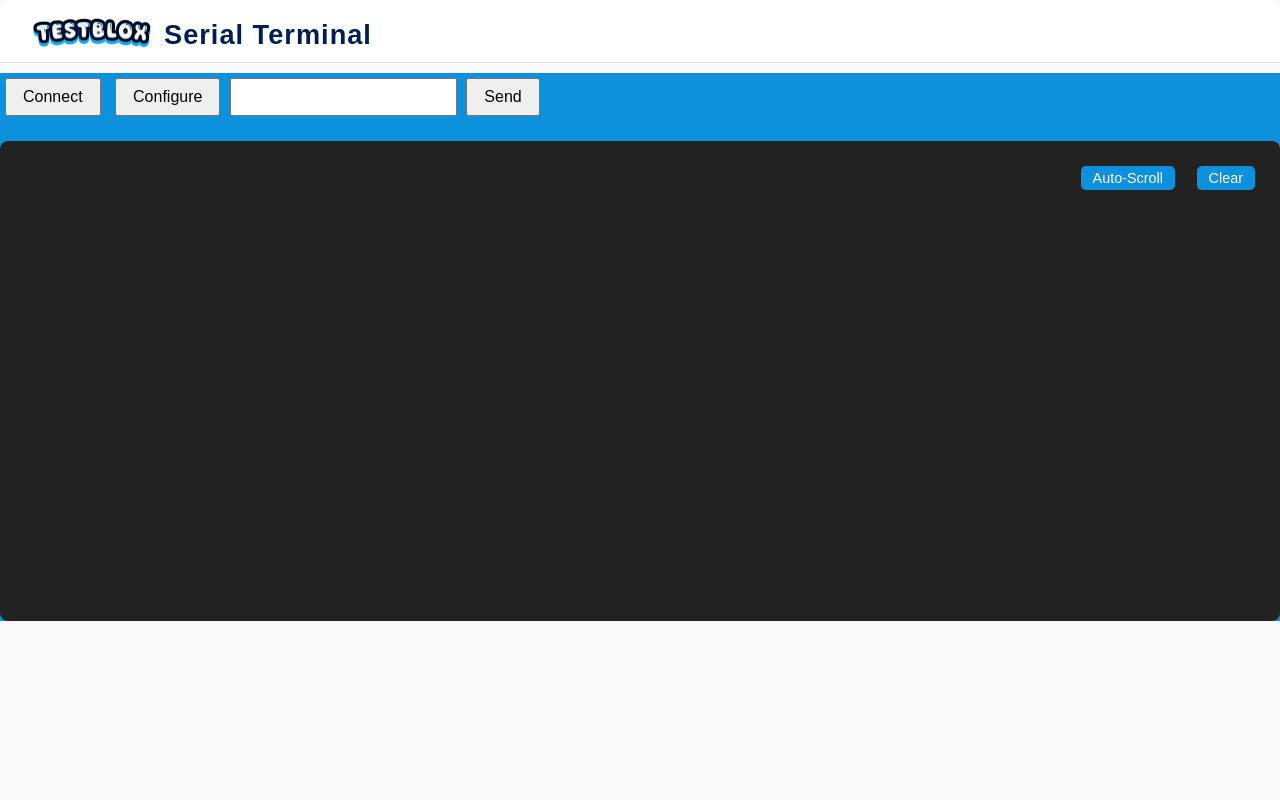
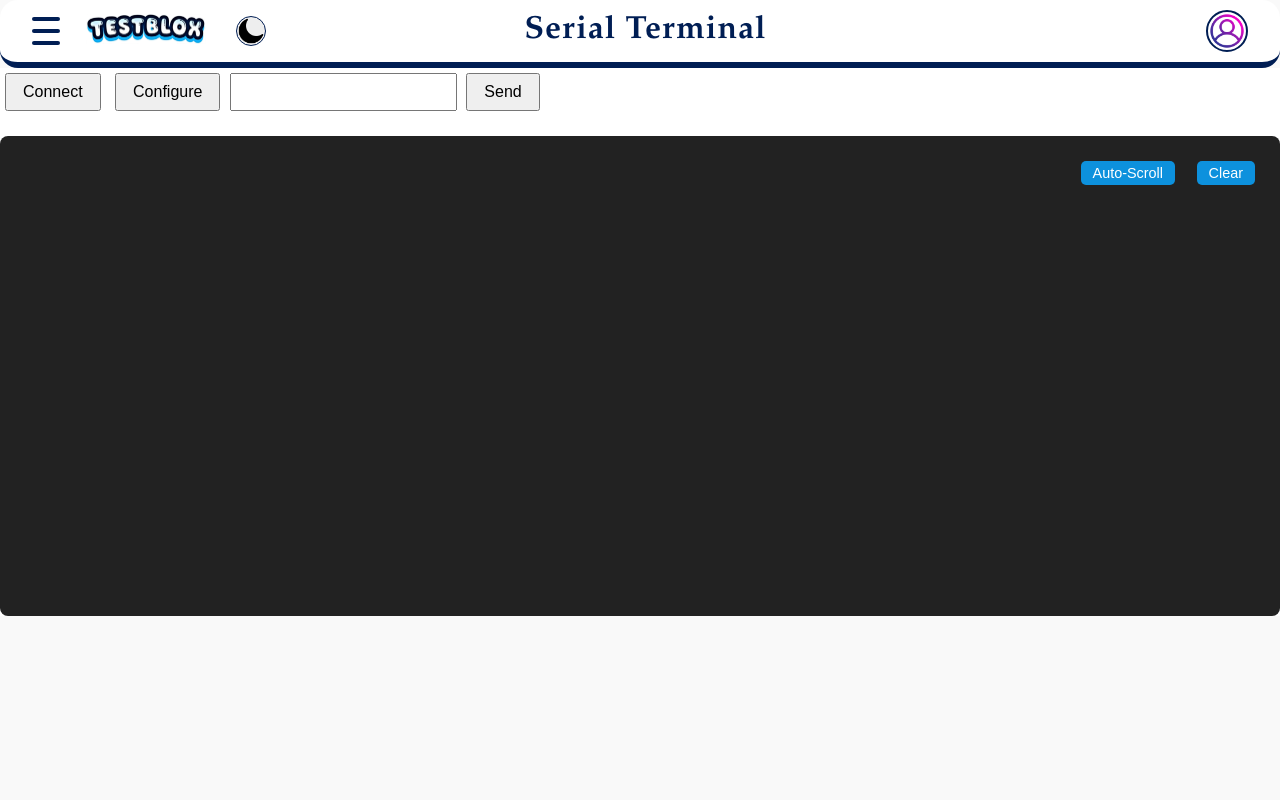
Before and after one commit to VenkateshChandra/VenkateshChandra.github.io, a PHP site: page /serial_term/serial_term.html in a window 1280 px wide. Run offline with PHP 8.4, Linux system fonts and the light colour scheme.

Commit message:
Added the folloeing functionalities :

```diff
--- a/serial_term/serial_term.html
+++ b/serial_term/serial_term.html
@@ -9,11 +9,47 @@
 
 <body>
   <header class="ser_term_header">
+    <div class="hamburger" id="hamburger-menu" tabindex="0" aria-label="Open navigation menu">
+      <span></span>
+      <span></span>
+      <span></span>
+    </div>
     <div class="ser_term_logo">
       <img src="..\common_artifacts\logo\test_blox_header_logo.png" alt="Test Blox Logo">
     </div>
-    <h2 class="ser_term_title">Serial Terminal</h2>
+    <div class="theme-toggle" id="theme-toggle" title="Toggle dark/light mode" tabindex="0">
+      <img id="theme-toggle-icon" src="../common_artifacts/logo/moon_icon.png" alt="Toggle Theme" />
+    </div>
+        <h2 class="ser_term_title">Serial Terminal</h2>
+    <div class="user-profile" id="user-profile">
+      <img src="../common_artifacts/logo/user_icon.png" alt="User" id="user-profile-icon" tabindex="0" />
+    </div>
   </header>
+
+  <!-- Side Navigation Slider -->
+  <nav id="side-nav" class="side-nav">
+    <div class="side-nav-content">
+      <button class="close-side-nav" id="close-side-nav" aria-label="Close navigation">&times;</button>
+      <ul>
+        <li><a href="#">Option_1</a></li>
+        <li><a href="#">Option_2</a></li>
+        <li><a href="#">Option_3</a></li>
+      </ul>
+    </div>
+  </nav>
+
+  <!-- Profile Navigation -->
+  <nav id="profile-nav" class="profile-nav">
+    <div class="profile-nav-content">
+      <button class="close-profile-nav" id="close-profile-nav" aria-label="Close profile">&times;</button>
+      <ul>
+        <li><a href="#">Profile</a></li>
+        <li><a href="#">Settings</a></li>
+        <li><a href="#">Logout</a></li>
+      </ul>
+    </div>
+  </nav>
+
   <div class="ser_term_container">
     <button id="connect-btn">Connect</button>
     <button id="configure-btn">Configure</button>
--- a/serial_term/serial_term_script.js
+++ b/serial_term/serial_term_script.js
@@ -250,3 +250,88 @@ async function receive() {
 document.getElementById('clear-btn').addEventListener('click', function () {
   document.getElementById('output').textContent = '';
 });
+
+// Hamburger and side nav logic
+const hamburgerMenu = document.getElementById('hamburger-menu');
+const sideNav = document.getElementById('side-nav');
+const closeSideNav = document.getElementById('close-side-nav');
+
+hamburgerMenu.addEventListener('click', function () {
+  hamburgerMenu.classList.toggle('active');
+  if (sideNav.style.width === '260px') {
+    sideNav.style.width = '0';
+  } else {
+    sideNav.style.width = '260px';
+  }
+});
+closeSideNav.addEventListener('click', function () {
+  sideNav.style.width = '0';
+  hamburgerMenu.classList.remove('active');
+});
+// Optional: close side nav when clicking outside
+window.addEventListener('click', function (e) {
+  if (
+    sideNav.style.width === '260px' &&
+    !sideNav.contains(e.target) &&
+    e.target !== hamburgerMenu &&
+    !hamburgerMenu.contains(e.target)
+  ) {
+    sideNav.style.width = '0';
+    hamburgerMenu.classList.remove('active');
+  }
+});
+
+// User profile slider logic
+document.getElementById('user-profile-icon').addEventListener('click', function () {
+  document.getElementById('profile-nav').style.width = '240px';
+});
+document.getElementById('close-profile-nav').addEventListener('click', function () {
+  document.getElementById('profile-nav').style.width = '0';
+});
+window.addEventListener('click', function (e) {
+  const nav = document.getElementById('profile-nav');
+  if (nav.style.width === '240px' && !nav.contains(e.target) && e.target.id !== 'user-profile-icon') {
+    nav.style.width = '0';
+  }
+});
+
+window.addEventListener('DOMContentLoaded', function () {
+  const header = document.querySelector('.ser_term_header');
+  if (header) {
+    const headerHeight = header.offsetHeight + 'px';
+    document.documentElement.style.setProperty('--header-height', headerHeight);
+  }
+});
+
+const themeToggle = document.getElementById('theme-toggle');
+const themeToggleIcon = document.getElementById('theme-toggle-icon');
+
+function setTheme(mode) {
+  if (mode === 'dark') {
+    document.body.classList.add('dark-mode');
+    themeToggleIcon.src = '../common_artifacts/logo/sun_icon.png'; // Sun icon for dark mode
+    themeToggleIcon.alt = 'Switch to Light Mode';
+    localStorage.setItem('theme', 'dark');
+  } else {
+    document.body.classList.remove('dark-mode');
+    themeToggleIcon.src = '../common_artifacts/logo/moon_icon.png'; // Moon icon for light mode
+    themeToggleIcon.alt = 'Switch to Dark Mode';
+    localStorage.setItem('theme', 'light');
+  }
+}
+
+themeToggle.addEventListener('click', () => {
+  const isDark = document.body.classList.toggle('dark-mode');
+  setTheme(isDark ? 'dark' : 'light');
+});
+
+themeToggle.addEventListener('keydown', (e) => {
+  if (e.key === 'Enter' || e.key === ' ') {
+    themeToggle.click();
+  }
+});
+
+window.addEventListener('DOMContentLoaded', () => {
+  const savedTheme = localStorage.getItem('theme');
+  setTheme(savedTheme === 'dark' ? 'dark' : 'light');
+});
--- a/serial_term/serial_term_style.css
+++ b/serial_term/serial_term_style.css
@@ -1,3 +1,7 @@
+:root {
+  --header-height: 78px;
+}
+
 body {
   font-family: Arial, sans-serif;
   margin: 0;
@@ -23,17 +27,13 @@ button {
   width: 100%;
   height: 60vh;
   background: #222;
-  color: #0f0;
+  color
   padding: 16px;
   border-radius: 8px;
   margin-top: 20px;
   box-sizing: border-box;
   overflow-y: scroll;      /* Always show vertical scrollbar */
   white-space: pre
-}
-
-.ser_term_container
-{
 }
 
 .output-wrapper {
@@ -110,18 +110,6 @@ button {
   color: #001e54;
 }
 
-.ser_term_header {
-  display: flex;
-  align-items: center;
-  justify-content: flex-start;
-  padding: 18px 32px 10px 32px;
-  background: #fff;                /* White background */
-  color: #001e54;
-  border-radius: 12px 12px 0 0;
-  margin-bottom: 10px;
-  border-bottom: 1px solid #e0e0e0;
-}
-
 .ser_term_logo img {
   max-height: 60px;                /* Reduced logo size */
   max-width: 120px;
@@ -132,11 +120,255 @@ button {
 
 .ser_term_title {
   margin: 0;
-  font-size: 1.7em;
+  font-family: 'palatino linotype';
+  font-size: 2em;
   font-weight: bold;
   letter-spacing: 1px;
+  flex: 0.8;
+  text-align: center;
 }
 
 .ser_term_container {
-  background: #0d91dd;
+  background: #ffffff;
 }
+
+/* Hamburger menu styles */
+.hamburger {
+  display: flex;
+  flex-direction: column;
+  justify-content: center;
+  cursor: pointer;
+  width: 36px;
+  height: 36px;
+  margin-right: 18px;
+  margin-left: 0;
+  z-index: 1001;
+  transition: 0.3s;
+}
+.hamburger span {
+  display: block;
+  height: 4px;
+  width: 28px;
+  background: #001e54;
+  margin: 4px 0;
+  border-radius: 2px;
+  transition: 0.3s;
+}
+
+/* Hamburger animation when active */
+.hamburger.active span:nth-child(1) {
+  transform: translateY(8px) rotate(45deg);
+}
+.hamburger.active span:nth-child(2) {
+  opacity: 0;
+}
+.hamburger.active span:nth-child(3) {
+  transform: translateY(-8px) rotate(-45deg);
+}
+
+/* Side navigation styles */
+.side-nav {
+  position: fixed;
+  top: var(--header-height);
+  left: 0;
+  height: calc(100% - var(--header-height));
+  width: 0;
+  z-index: 1100;
+  background-color: #fff;
+  overflow-x: hidden;
+  transition: 0.3s;
+  box-shadow: 2px 0 8px rgba(0,0,0,0.08);
+  border-top-left-radius: 0;
+  border-bottom-left-radius: 12px;
+}
+.side-nav-content {
+  padding: 32px 24px 24px 24px;
+}
+.side-nav ul {
+  list-style: none;
+  padding: 0;
+  margin: 40px 0 0 0;
+}
+.side-nav ul li {
+  margin: 18px 0;
+}
+.side-nav ul li a {
+  color: #001e54;
+  text-decoration: none;
+  font-size: 1.2em;
+  transition: color 0.2s;
+}
+.side-nav ul li a:hover {
+  color: #0d91dd;
+}
+.close-side-nav {
+  background: none;
+  border: none;
+  font-size: 2em;
+  color: #001e54;
+  position: absolute;
+  top: 10px;
+  right: 18px;
+  cursor: pointer;
+}
+
+/* Adjust header for hamburger */
+.ser_term_header {
+  display: flex;
+  align-items: center;
+  justify-content: flex-start;
+  padding: 10px 32px 10px 32px;
+  background: #fff;
+  color: #001e54;
+  border-radius: 18px 18px 18px 18px;
+  margin-bottom: 0;
+  border: none; /* Remove all borders */
+  border-bottom: 6px solid #001e54; /* Add thick underline */
+  box-sizing: border-box;
+}
+
+/* User profile icon styles */
+.user-profile {
+  margin-left: auto;
+  margin-right: 0;
+  display: flex;
+  align-items: center;
+  cursor: pointer;
+}
+.user-profile img {
+  width: 38px;
+  height: 38px;
+  border-radius: 50%;
+  border: 2px solid #001e54;
+  background: #fff;
+  object-fit: cover;
+}
+
+/* Profile slider styles */
+.profile-nav {
+  height: 100%;
+  width: 0;
+  position: fixed;
+  z-index: 1101;
+  top: 0;
+  right: 0;
+  background-color: #fff;
+  overflow-x: hidden;
+  transition: 0.3s;
+  box-shadow: -2px 0 8px rgba(0,0,0,0.08);
+}
+.profile-nav-content {
+  padding: 32px 24px 24px 24px;
+}
+.profile-nav ul {
+  list-style: none;
+  padding: 0;
+  margin: 40px 0 0 0;
+}
+.profile-nav ul li {
+  margin: 18px 0;
+}
+.profile-nav ul li a {
+  color: #001e54;
+  text-decoration: none;
+  font-size: 1.2em;
+  transition: color 0.2s;
+}
+.profile-nav ul li a:hover {
+  color: #0d91dd;
+}
+.close-profile-nav {
+  background: none;
+  border: none;
+  font-size: 2em;
+  color: #001e54;
+  position: absolute;
+  top: 10px;
+  left: 18px;
+  cursor: pointer;
+}
+
+/* Theme toggle styles */
+.theme-toggle {
+  margin-left: 18px;
+  margin-right: 0;
+  display: flex;
+  align-items: center;
+  cursor: pointer;
+  width: 36px;
+  height: 36px;
+}
+.theme-toggle img {
+  width: 28px;
+  height: 28px;
+  border-radius: 50%;
+  background: #eee;
+  border: 1.5px solid #001e54;
+  transition: background 0.2s;
+}
+
+/* Add to your serial_term_style.css for dark mode support */
+body.dark-mode {
+  background: #181c24;
+  color: #e0e6ef;
+}
+
+body.dark-mode .ser_term_header {
+  background: #222b3a;
+  color: #e0e6ef;
+  border-color: #0d91dd;
+}
+
+body.dark-mode .ser_term_title,
+body.dark-mode .ser_term_logo,
+body.dark-mode .hamburger span,
+body.dark-mode .theme-toggle img,
+body.dark-mode .user-profile img {
+  color: #e0e6ef;
+}
+
+body.dark-mode .side-nav,
+body.dark-mode .profile-nav {
+  background: #232b3a;
+  color: #e0e6ef;
+}
+
+body.dark-mode .side-nav ul li a,
+body.dark-mode .profile-nav ul li a {
+  color: #e0e6ef;
+}
+
+body.dark-mode .side-nav ul li a:hover,
+body.dark-mode .profile-nav ul li a:hover {
+  color: #0d91dd;
+}
+
+body.dark-mode .modal-content {
+  background: #232b3a;
+  color: #e0e6ef;
+}
+
+body.dark-mode #output {
+  background: #181c24;
+  color: #b7ffb7;
+}
+
+body.dark-mode .theme-toggle img {
+  background: #222b3a;
+  border-color: #0d91dd;
+}
+
+/* Hamburger and close button color for dark mode */
+body.dark-mode .hamburger span {
+  background: #e0e6ef;
+}
+
+body.dark-mode .close-side-nav,
+body.dark-mode .close-profile-nav {
+  color: #e0e6ef;
+}
+
+body.dark-mode .hamburger {
+  /* Optional: add a subtle background for better visibility */
+  background: transparent;
+}
```
Also changed, not shown: common_artifacts/logo/moon_icon.png (added), common_artifacts/logo/sun_icon.png (added), common_artifacts/logo/user_icon.png (added).
